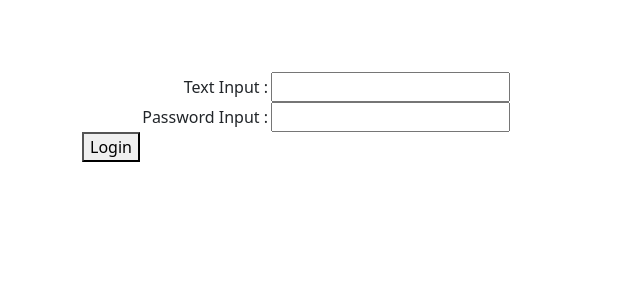
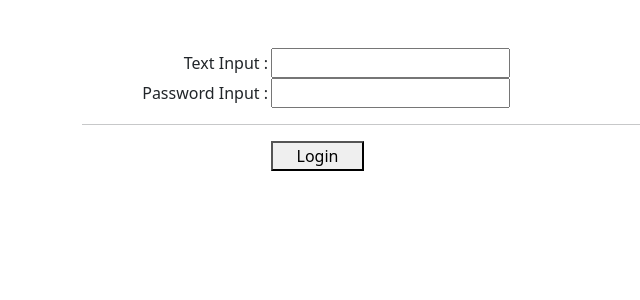
Before and after one commit to Danny-Oxby/Angular_test_Colours, an Angular app in the folder Angular_test_project/ClientApp/: page / in a window 1280 px wide. Shown: the top 300 px of the page, without its empty margins (0-640 px from the left). Built offline with nearby package versions, Linux system fonts and the light colour scheme.

Commit message:
added the key down event on login so that attemptLogin() is called on enter key is pressed

```diff
--- a/Angular_test_project/ClientApp/src/app/login/login.component.html
+++ b/Angular_test_project/ClientApp/src/app/login/login.component.html
@@ -1,10 +1,13 @@
-<br>
+<div (keyup.enter)="attemptLogin()">
   <br>
   <br>
   <label class="col-xs-3 col-sm-2">Text Input : </label>
   <input type="text" id="ftext" name="ftext" maxlength="8" [(ngModel)]="ftext">
   <br>
   <label class="col-xs-3 col-sm-2">Password Input : </label>
-<input type="password" id="fpassword" name="fpassword" [(ngModel)]="fpassword"> <!--ngmodel (2 way) links to the property in .ts file with the matching name-->
+  <input type="password" id="fpassword" name="fpassword" [(ngModel)]="fpassword" > <!--ngmodel (2 way) links to the property in .ts file with the matching name-->
   <br>
-<button (click)="attemptLogin()">Login</button> <!--on button press call the matching method-->
+  <hr />
+  <label class="col-xs-3 col-sm-2"></label>
+  <button class="col-sm-1" (click)="attemptLogin()">Login</button> <!--on button press call the matching method-->
+</div>
```
Lines whose indentation alone changed are shown as unchanged.
